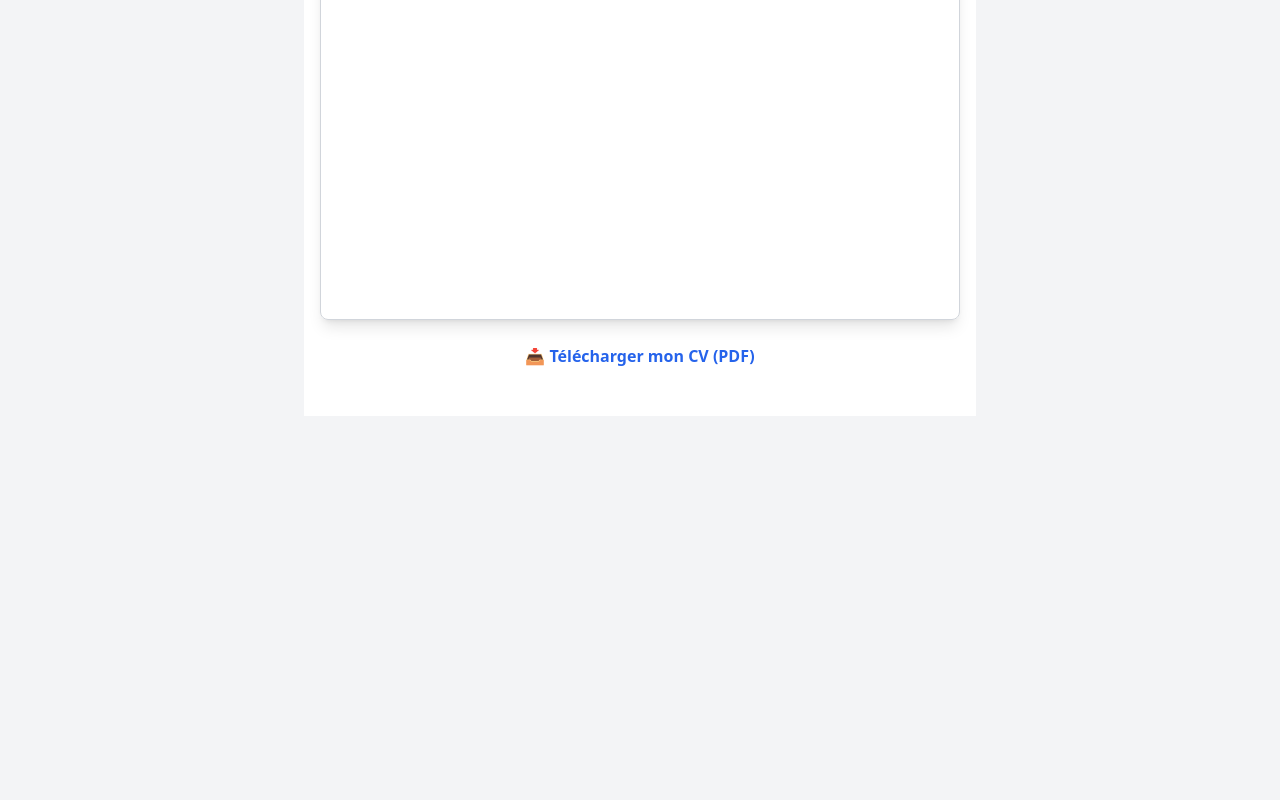
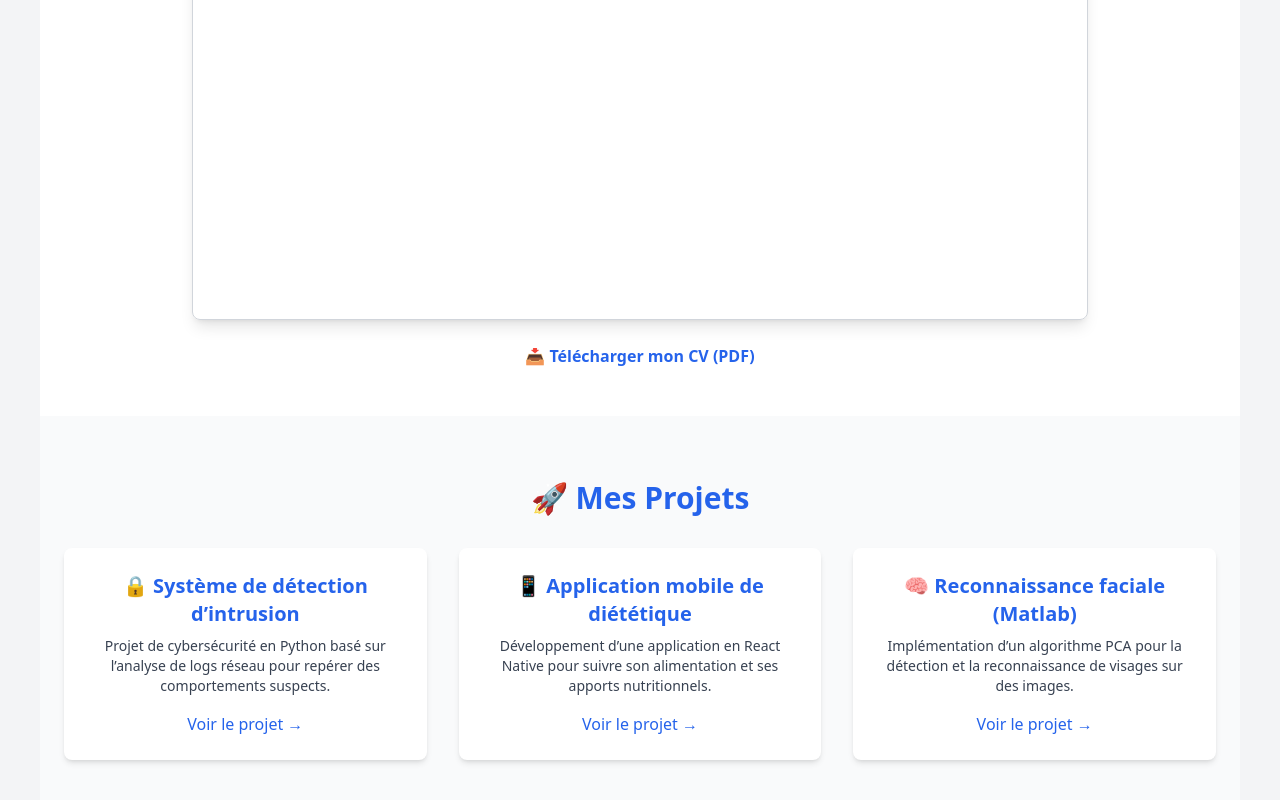
Before and after one commit to RayanGAAD/portfolio-rayan, a Next.js app: page / in a window 1280 px wide. Shown: the part 824-1624 px from the top of the page. Before the commit the page ends 1240 px from the top, so only its background shows below. Built offline with nearby package versions, Linux system fonts and the light colour scheme.

Commit message:
Ajout de la section Projets et mode nuit fonctionnel

```diff
--- a/app/page.tsx
+++ b/app/page.tsx
@@ -15,6 +15,7 @@ export default function Home() {
           <h1 className="text-2xl font-bold text-blue-600 dark:text-blue-400">Rayan GAAD</h1>
           <ul className="flex items-center space-x-6">
             <li><a href="#cv" className="hover:text-blue-600 dark:text-blue-300 dark:hover:text-blue-400 transition-colors">CV</a></li>
+            <li><a href="#projects" className="hover:text-blue-600 dark:text-blue-300 dark:hover:text-blue-400 transition-colors">Projets</a></li>
             <li><a href="#contact" className="hover:text-blue-600 dark:text-blue-300 dark:hover:text-blue-400 transition-colors">Contact</a></li>
             <li><ThemeToggle /></li>
           </ul>
@@ -55,6 +56,46 @@ export default function Home() {
           📥 Télécharger mon CV (PDF)
         </a>
       </section>
+
+      {/* 🚀 SECTION PROJETS */}
+      <section id="projects" className="w-full bg-gray-50 dark:bg-gray-800 py-16 px-6 text-center transition-colors">
+        <h2 className="text-3xl font-bold text-blue-600 dark:text-blue-400 mb-8">🚀 Mes Projets</h2>
+
+        <div className="grid grid-cols-1 md:grid-cols-2 lg:grid-cols-3 gap-8 max-w-6xl mx-auto">
+          {/* Projet 1 */}
+          <div className="bg-white dark:bg-gray-700 p-6 rounded-lg shadow-md hover:shadow-xl transition-transform hover:scale-105">
+            <h3 className="text-xl font-semibold text-blue-600 dark:text-blue-400 mb-2">🔒 Système de détection d’intrusion</h3>
+            <p className="text-gray-700 dark:text-gray-300 text-sm">
+              Projet de cybersécurité en Python basé sur l’analyse de logs réseau pour repérer des comportements suspects.
+            </p>
+            <a href="#" className="text-blue-600 dark:text-blue-400 hover:text-blue-800 dark:hover:text-blue-300 font-medium mt-4 inline-block">
+              Voir le projet →
+            </a>
+          </div>
+
+          {/* Projet 2 */}
+          <div className="bg-white dark:bg-gray-700 p-6 rounded-lg shadow-md hover:shadow-xl transition-transform hover:scale-105">
+            <h3 className="text-xl font-semibold text-blue-600 dark:text-blue-400 mb-2">📱 Application mobile de diététique</h3>
+            <p className="text-gray-700 dark:text-gray-300 text-sm">
+              Développement d’une application en React Native pour suivre son alimentation et ses apports nutritionnels.
+            </p>
+            <a href="#" className="text-blue-600 dark:text-blue-400 hover:text-blue-800 dark:hover:text-blue-300 font-medium mt-4 inline-block">
+              Voir le projet →
+            </a>
+          </div>
+
+          {/* Projet 3 */}
+          <div className="bg-white dark:bg-gray-700 p-6 rounded-lg shadow-md hover:shadow-xl transition-transform hover:scale-105">
+            <h3 className="text-xl font-semibold text-blue-600 dark:text-blue-400 mb-2">🧠 Reconnaissance faciale (Matlab)</h3>
+            <p className="text-gray-700 dark:text-gray-300 text-sm">
+              Implémentation d’un algorithme PCA pour la détection et la reconnaissance de visages sur des images.
+            </p>
+            <a href="#" className="text-blue-600 dark:text-blue-400 hover:text-blue-800 dark:hover:text-blue-300 font-medium mt-4 inline-block">
+              Voir le projet →
+            </a>
+          </div>
+        </div>
+      </section>
     </main>
   );
 }
```
